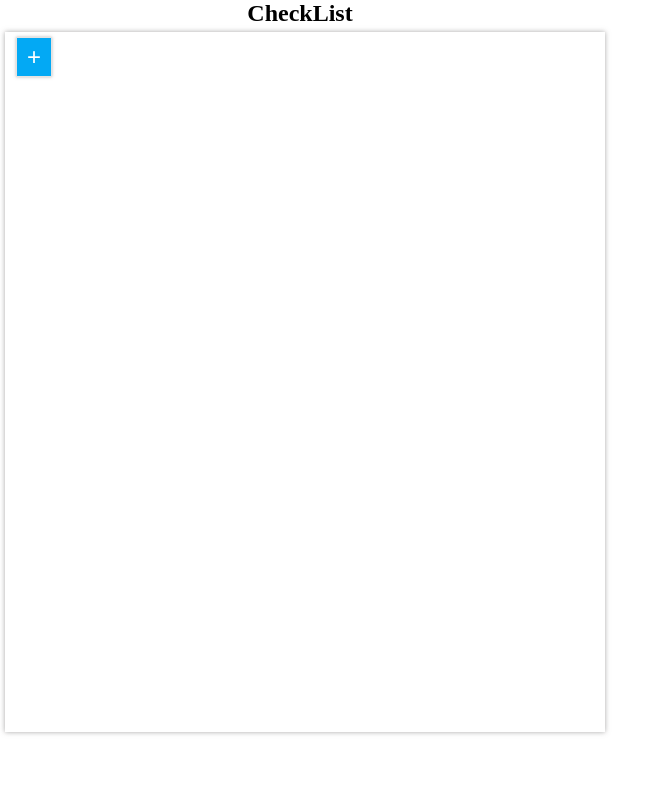
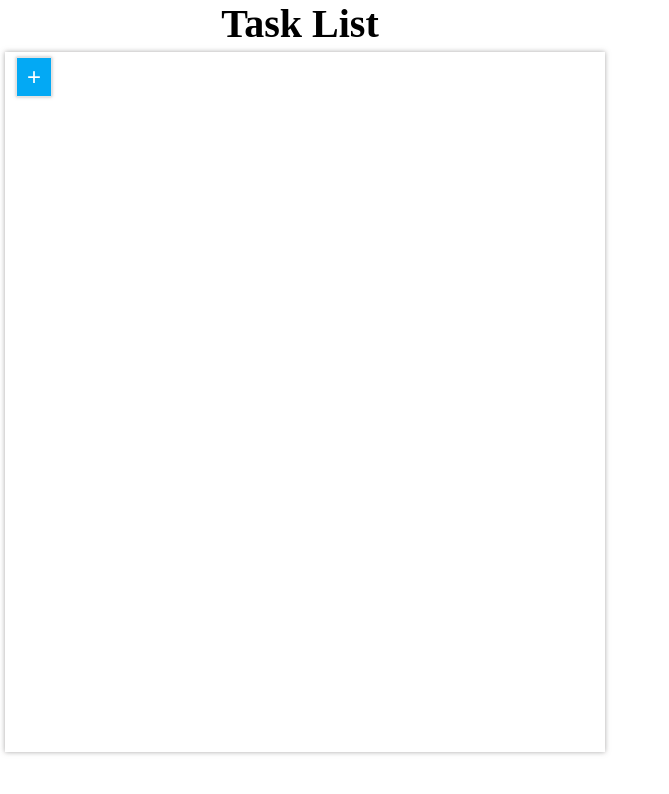
Before and after one commit to quezera97/to_do_list_chrome_ext, a browser extension: page index.html in a window 1280 px wide. Shown: the whole page, without its empty margins (0-669 px from the left). Drawn offline with Linux system fonts and the light colour scheme; a web font is replaced by a local one.

Commit message:
change logo

```diff
--- a/assets/style.css
+++ b/assets/style.css
@@ -3,9 +3,19 @@
     padding: 0;
     margin: 0;
 }
-#title{
+
+@font-face {
+    font-family: 'Rocher';
+    src: url(https://assets.codepen.io/9632/RocherColorGX.woff2);
+}
+
+h1 {
+    margin: 0;
+    font-family: 'Rocher';
     text-align: center;
+    font-size: 40px;
     width: 600px;
+    color: var(--Purples);
 }
 
 #main-container{
--- a/index.html
+++ b/index.html
@@ -9,10 +9,10 @@
 
         <link rel="stylesheet" href="assets/style.css">
     </head>
+
     <body>
-
-    <div id="title">
-        <h2>CheckList</h2>
+        <div>
+            <h1 class="purples">Task List</h1>
         </div>
 
         <div id="main-container">
@@ -51,9 +51,6 @@
             </div>
         </div>
 
-
-
-
         <script src="handleTabKey.js"></script>
 
         <script src="script.js"></script>
```
Also changed, not shown: assets/logo.jpg (deleted), assets/logo.png, manifest.json. Lines whose indentation alone changed are shown as unchanged.
